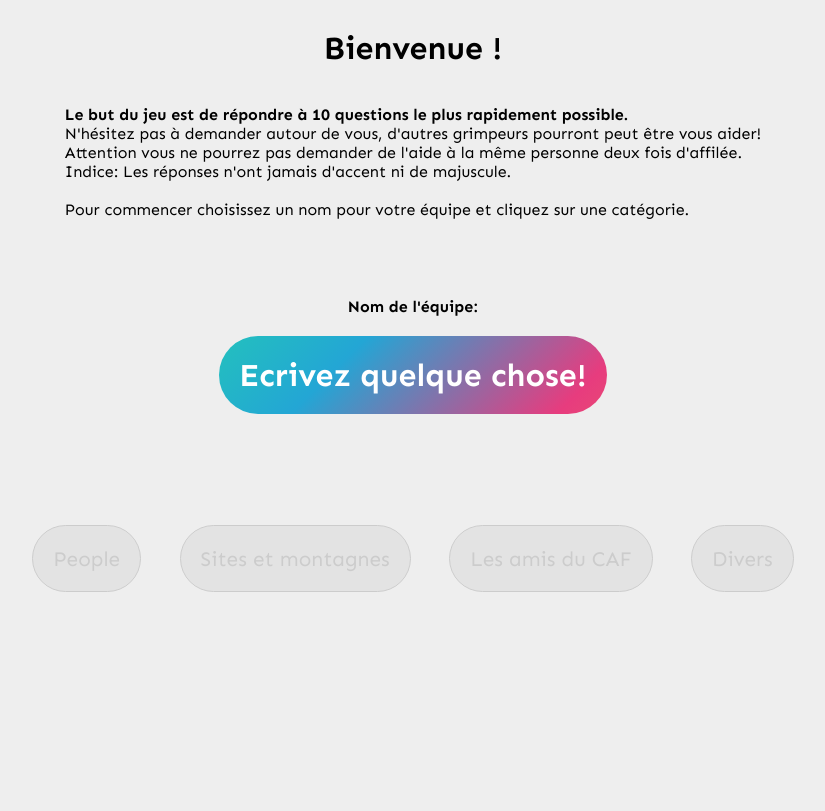
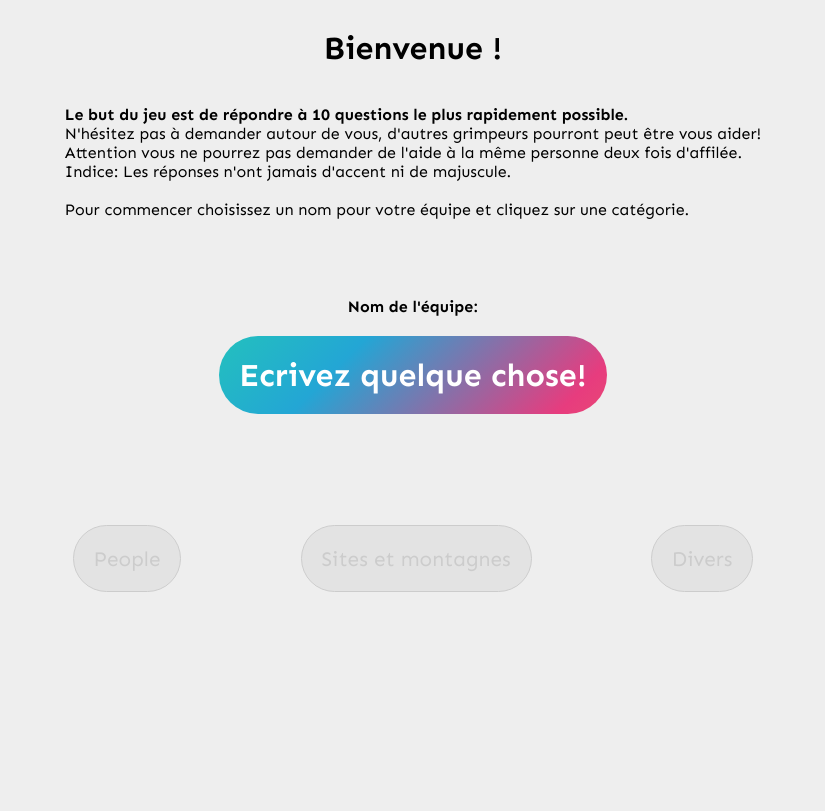
Before and after one commit to friarobaz/sambuy, a plain HTML site: page index.html in a window 1280 px wide. Shown: the whole page, without its empty margins (227-1052 px from the left). Drawn offline with nearby package versions, Linux system fonts and the light colour scheme.

Commit message:
remove amis du caf

```diff
--- a/index.html
+++ b/index.html
@@ -33,7 +33,7 @@
     <div id="categories">
         <div class="category disabled">People</div>
         <div class="category disabled">Sites et montagnes</div>
-        <div class="category disabled">Les amis du CAF</div>
+       <!--  <div class="category disabled">Les amis du CAF</div> -->
         <div class="category disabled">Divers</div>
     </div>
     </main>
```
